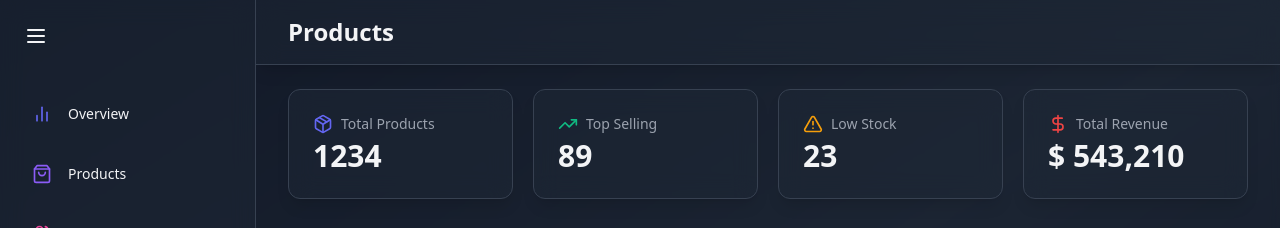
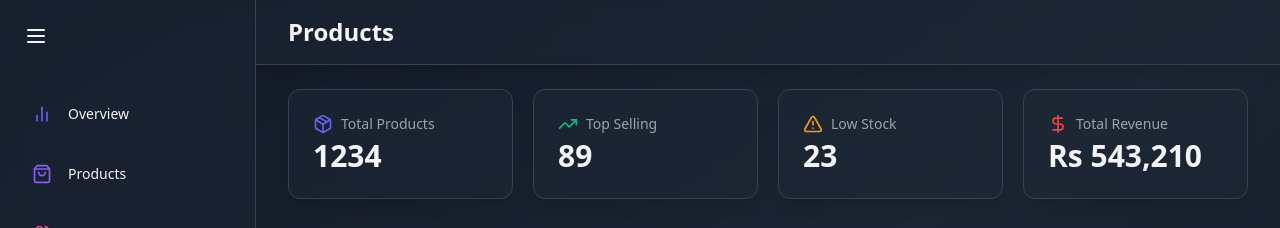
Before and after one commit to sudhanshuk1404/AdminDashBoard, a React (Vite) app: page /products in a window 1280 px wide. Shown: the top 228 px of the page. Built offline with nearby package versions, Linux system fonts and the light colour scheme.

Commit message:
Update ProductsPage.jsx

```diff
--- a/src/pages/ProductsPage.jsx
+++ b/src/pages/ProductsPage.jsx
@@ -42,7 +42,7 @@ const ProductsPage = () => {
           <StatCard
             name="Total Revenue"
             icon={DollarSign}
-            value={"$ 543,210"}
+            value={"Rs 543,210"}
             color="#EF4444"
           />
         </motion.div>
```
